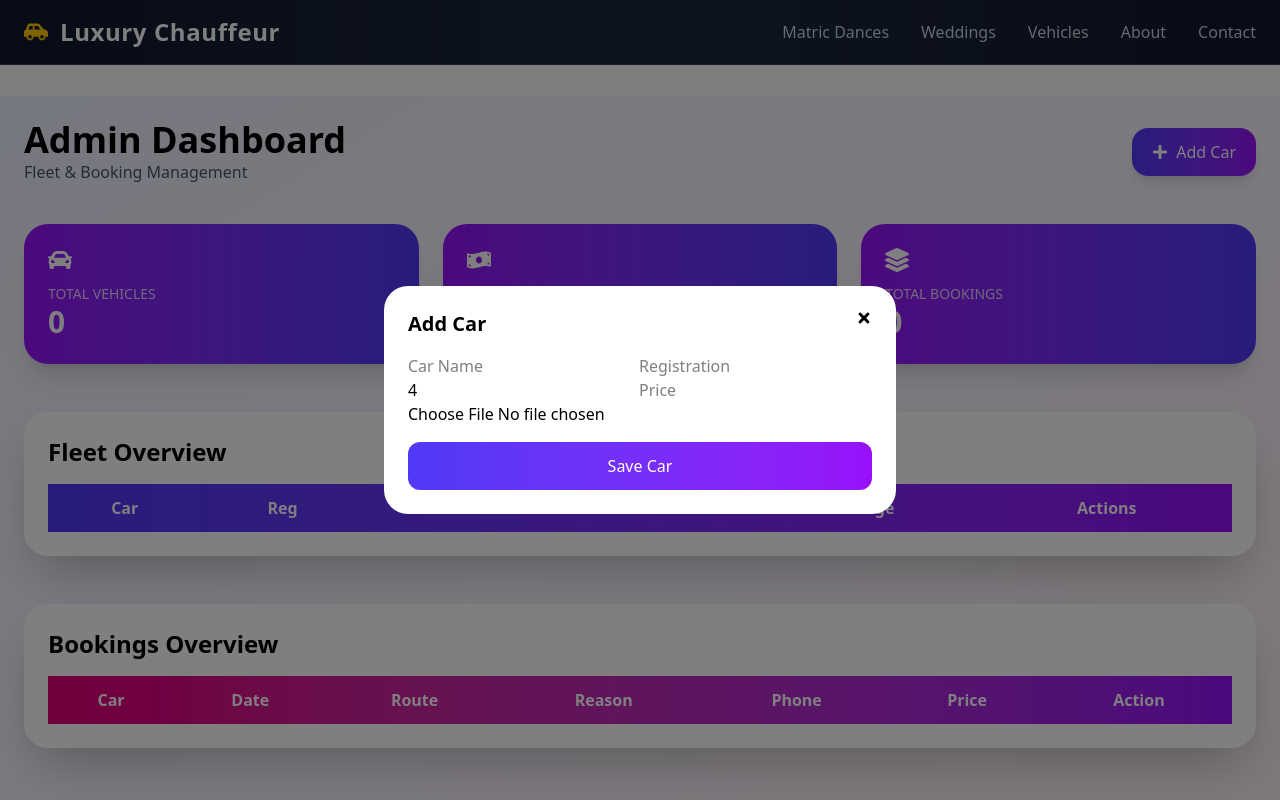
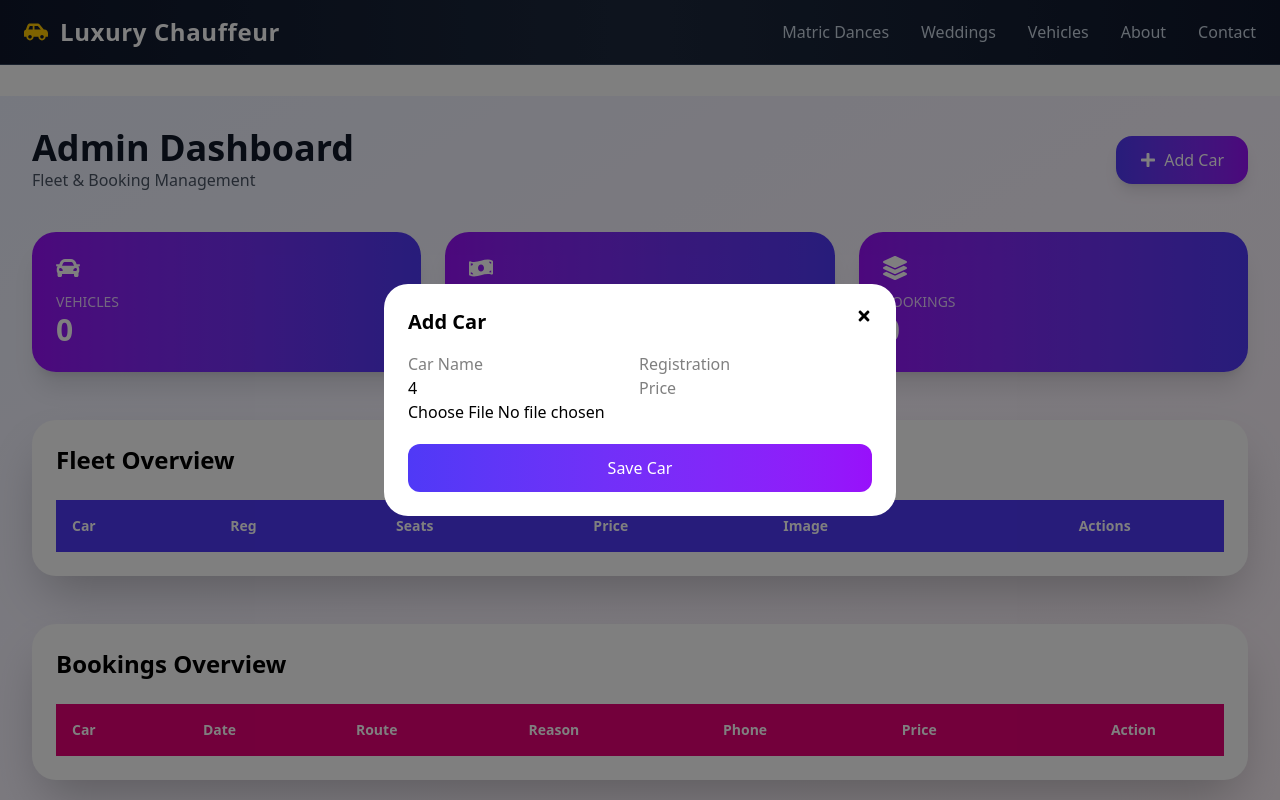
Before and after one commit to Matuku45/luxury-chauffeur-booking-system, a React (Vite) app: page /dashboard in a window 1280 px wide. Both pictures are taken after a click on the button "Add Car". Shown: the top 800 px of the page. Built offline with nearby package versions, Linux system fonts and the light colour scheme.

Commit message:
aligning the content of the table with the structure of the table

```diff
--- a/src/pages/dashboard.jsx
+++ b/src/pages/dashboard.jsx
@@ -11,17 +11,17 @@ import {
   FaCalendarAlt,
   FaMapMarkerAlt,
   FaPhone,
-  FaSuitcase
+  FaSuitcase,
 } from "react-icons/fa";
 
-/* ================= GLOBAL STORAGE KEYS ================= */
+/* ================= STORAGE KEYS ================= */
 const CAR_STORAGE_KEY = "cars";
 const BOOKINGS_KEY = "luxury_chauffeur_bookings";
 
-/* ================= DASHBOARD ================= */
+/* ================= DASHBOARD PAGE ================= */
 const Dashboard = () => {
-  /* ================= CARS ================= */
   const [cars, setCars] = useState([]);
+  const [bookings, setBookings] = useState([]);
   const [showModal, setShowModal] = useState(false);
   const [isEditing, setIsEditing] = useState(false);
 
@@ -31,11 +31,8 @@ const Dashboard = () => {
     reg: "",
     seats: 4,
     price: "",
-    image: ""
+    image: "",
   });
-
-  /* ================= BOOKINGS ================= */
-  const [bookings, setBookings] = useState([]);
 
   /* ================= LOAD DATA ================= */
   useEffect(() => {
@@ -48,11 +45,9 @@ const Dashboard = () => {
     localStorage.setItem(CAR_STORAGE_KEY, JSON.stringify(cars));
   }, [cars]);
 
-  /* ================= CAR HANDLERS ================= */
-  const handleChange = (e) => {
-    const { name, value } = e.target;
-    setNewCar((p) => ({ ...p, [name]: value }));
-  };
+  /* ================= CAR LOGIC ================= */
+  const handleChange = (e) =>
+    setNewCar((p) => ({ ...p, [e.target.name]: e.target.value }));
 
   const handleImageUpload = (e) => {
     const file = e.target.files[0];
@@ -63,26 +58,32 @@ const Dashboard = () => {
     reader.readAsDataURL(file);
   };
 
-  const handleSaveCar = (e) => {
+  const saveCar = (e) => {
     e.preventDefault();
-    if (isEditing) {
-      setCars((p) => p.map((c) => (c.id === newCar.id ? newCar : c)));
-    } else {
-      setCars((p) => [...p, { ...newCar, id: Date.now() }]);
-    }
-    resetForm();
+    setCars((p) =>
+      isEditing
+        ? p.map((c) => (c.id === newCar.id ? newCar : c))
+        : [...p, { ...newCar, id: Date.now() }]
+    );
+    closeModal();
   };
 
-  const handleDeleteCar = (id) =>
-    setCars((p) => p.filter((c) => c.id !== id));
-
-  const handleEdit = (car) => {
+  const editCar = (car) => {
     setNewCar(car);
     setIsEditing(true);
     setShowModal(true);
   };
 
-  const resetForm = () => {
+  const deleteCar = (id) =>
+    setCars((p) => p.filter((c) => c.id !== id));
+
+  const deleteBooking = (id) => {
+    const updated = bookings.filter((b) => b.id !== id);
+    setBookings(updated);
+    localStorage.setItem(BOOKINGS_KEY, JSON.stringify(updated));
+  };
+
+  const closeModal = () => {
     setShowModal(false);
     setIsEditing(false);
     setNewCar({
@@ -91,18 +92,10 @@ const Dashboard = () => {
       reg: "",
       seats: 4,
       price: "",
-      image: ""
+      image: "",
     });
   };
 
-  /* ================= BOOKING DELETE ================= */
-  const deleteBooking = (id) => {
-    const updated = bookings.filter((b) => b.id !== id);
-    setBookings(updated);
-    localStorage.setItem(BOOKINGS_KEY, JSON.stringify(updated));
-  };
-
-  /* ================= STATS ================= */
   const avgPrice =
     cars.length > 0
       ? Math.round(
@@ -112,49 +105,58 @@ const Dashboard = () => {
 
   /* ================= UI ================= */
   return (
-    <section className="min-h-screen p-6 bg-gradient-to-br from-indigo-50 via-purple-50 to-pink-50">
-
-      {/* ===== HEADER ===== */}
+    <section className="min-h-screen p-8 bg-gradient-to-br from-indigo-50 via-purple-50 to-pink-50">
+      {/* HEADER */}
       <div className="flex justify-between items-center mb-10">
         <div>
-          <h1 className="text-4xl font-extrabold">Admin Dashboard</h1>
+          <h1 className="text-4xl font-extrabold text-gray-900">
+            Admin Dashboard
+          </h1>
           <p className="text-gray-600">Fleet & Booking Management</p>
         </div>
 
         <button
           onClick={() => setShowModal(true)}
-          className="flex items-center gap-2 bg-gradient-to-r from-indigo-600 to-purple-600 text-white px-5 py-3 rounded-2xl shadow-lg hover:scale-105 transition"
+          className="flex items-center gap-2 bg-gradient-to-r from-indigo-600 to-purple-600 text-white px-6 py-3 rounded-2xl shadow-lg hover:scale-105 transition"
         >
           <FaPlus /> Add Car
         </button>
       </div>
 
-      {/* ===== STATS ===== */}
-      <div className="grid grid-cols-1 sm:grid-cols-2 md:grid-cols-3 gap-6 mb-12">
-        <StatCard icon={<FaCar />} title="Total Vehicles" value={cars.length} />
-        <StatCard icon={<FaMoneyBillWave />} title="Avg Price / Day" value={`R${avgPrice}`} />
-        <StatCard icon={<FaLayerGroup />} title="Total Bookings" value={bookings.length} />
+      {/* STATS */}
+      <div className="grid grid-cols-1 md:grid-cols-3 gap-6 mb-12">
+        <StatCard icon={<FaCar />} title="Vehicles" value={cars.length} />
+        <StatCard
+          icon={<FaMoneyBillWave />}
+          title="Avg Price / Day"
+          value={`R${avgPrice}`}
+        />
+        <StatCard
+          icon={<FaLayerGroup />}
+          title="Bookings"
+          value={bookings.length}
+        />
       </div>
 
-      {/* ================= FLEET TABLE ================= */}
-      <TableCard title="Fleet Overview">
-        <FleetTable cars={cars} onEdit={handleEdit} onDelete={handleDeleteCar} />
-      </TableCard>
+      {/* FLEET */}
+      <Card title="Fleet Overview">
+        <FleetTable cars={cars} onEdit={editCar} onDelete={deleteCar} />
+      </Card>
 
-      {/* ================= BOOKINGS TABLE ================= */}
-      <TableCard title="Bookings Overview">
+      {/* BOOKINGS */}
+      <Card title="Bookings Overview">
         <BookingsTable bookings={bookings} onDelete={deleteBooking} />
-      </TableCard>
+      </Card>
 
-      {/* ================= MODAL ================= */}
+      {/* MODAL */}
       <AnimatePresence>
         {showModal && (
           <Modal
-            onClose={resetForm}
-            onSubmit={handleSaveCar}
-            newCar={newCar}
-            handleChange={handleChange}
-            handleImageUpload={handleImageUpload}
+            onClose={closeModal}
+            onSubmit={saveCar}
+            car={newCar}
+            onChange={handleChange}
+            onImage={handleImageUpload}
             isEditing={isEditing}
           />
         )}
@@ -163,40 +165,52 @@ const Dashboard = () => {
   );
 };
 
-/* ================= SUB COMPONENTS ================= */
+/* ================= COMPONENTS ================= */
 
-const TableCard = ({ title, children }) => (
+const Card = ({ title, children }) => (
   <div className="bg-white rounded-3xl shadow-2xl p-6 mb-12">
-    <h2 className="text-2xl font-bold mb-4">{title}</h2>
+    <h2 className="text-2xl font-bold mb-6">{title}</h2>
     {children}
   </div>
 );
 
+/* ---------- FLEET TABLE ---------- */
 const FleetTable = ({ cars, onEdit, onDelete }) => (
-  <table className="w-full">
-    <thead className="bg-gradient-to-r from-indigo-600 to-purple-600 text-white">
+  <table className="w-full text-sm">
+    <thead className="bg-indigo-600 text-white">
       <tr>
-        <th className="p-3">Car</th>
-        <th className="p-3">Reg</th>
-        <th className="p-3">Seats</th>
-        <th className="p-3">Price</th>
-        <th className="p-3">Image</th>
-        <th className="p-3">Actions</th>
+        <th className="p-4 text-left">Car</th>
+        <th className="p-4 text-left">Reg</th>
+        <th className="p-4 text-left">Seats</th>
+        <th className="p-4 text-left">Price</th>
+        <th className="p-4 text-left">Image</th>
+        <th className="p-4 text-center">Actions</th>
       </tr>
     </thead>
     <tbody>
       {cars.map((c) => (
         <tr key={c.id} className="border-b hover:bg-indigo-50">
-          <td className="p-3 font-semibold">{c.name}</td>
-          <td className="p-3">{c.reg}</td>
-          <td className="p-3">{c.seats}</td>
-          <td className="p-3 text-green-600 font-bold">R{c.price}</td>
-          <td className="p-3">
-            {c.image && <img src={c.image} className="w-24 h-14 rounded-xl object-cover" />}
+          <td className="p-4 font-semibold">{c.name}</td>
+          <td className="p-4">{c.reg}</td>
+          <td className="p-4">{c.seats}</td>
+          <td className="p-4 font-bold text-green-600">R{c.price}</td>
+          <td className="p-4">
+            {c.image && (
+              <img
+                src={c.image}
+                className="w-24 h-14 rounded-xl object-cover"
+              />
+            )}
           </td>
-          <td className="p-3 flex gap-3">
-            <FaEdit className="cursor-pointer text-indigo-600" onClick={() => onEdit(c)} />
-            <FaTrash className="cursor-pointer text-red-600" onClick={() => onDelete(c.id)} />
+          <td className="p-4 flex justify-center gap-4">
+            <FaEdit
+              onClick={() => onEdit(c)}
+              className="cursor-pointer text-indigo-600"
+            />
+            <FaTrash
+              onClick={() => onDelete(c.id)}
+              className="cursor-pointer text-red-600"
+            />
           </td>
         </tr>
       ))}
@@ -204,33 +218,68 @@ const FleetTable = ({ cars, onEdit, onDelete }) => (
   </table>
 );
 
+/* ---------- BOOKINGS TABLE (ALIGNED) ---------- */
 const BookingsTable = ({ bookings, onDelete }) => (
-  <table className="w-full">
-    <thead className="bg-gradient-to-r from-pink-600 to-purple-600 text-white">
+  <table className="w-full text-sm">
+    <thead className="bg-pink-600 text-white">
       <tr>
-        <th className="p-3">Car</th>
-        <th className="p-3">Date</th>
-        <th className="p-3">Route</th>
-        <th className="p-3">Reason</th>
-        <th className="p-3">Phone</th>
-        <th className="p-3">Price</th>
-        <th className="p-3">Action</th>
+        <th className="p-4 text-left">Car</th>
+        <th className="p-4 text-left">Date</th>
+        <th className="p-4 text-left">Route</th>
+        <th className="p-4 text-left">Reason</th>
+        <th className="p-4 text-left">Phone</th>
+        <th className="p-4 text-left">Price</th>
+        <th className="p-4 text-center">Action</th>
       </tr>
     </thead>
     <tbody>
       {bookings.map((b) => (
         <tr key={b.id} className="border-b hover:bg-pink-50">
-          <td className="p-3 font-semibold">{b.carName}</td>
-          <td className="p-3 flex items-center gap-2"><FaCalendarAlt />{b.pickUpDate}</td>
-          <td className="p-3">
-            <FaMapMarkerAlt className="inline text-green-500" /> {b.pickUpLocation}<br/>
-            <FaMapMarkerAlt className="inline text-red-500" /> {b.finalLocation}
+          <td className="p-4 font-semibold">{b.carName}</td>
+
+          <td className="p-4">
+            <div className="flex items-center gap-2">
+              <FaCalendarAlt />
+              {b.pickUpDate}
+            </div>
           </td>
-          <td className="p-3 flex items-center gap-2"><FaSuitcase />{b.bookingReason}</td>
-          <td className="p-3 flex items-center gap-2"><FaPhone />{b.clientPhone}</td>
-          <td className="p-3 text-amber-600 font-bold">R{b.pricePerDay}</td>
-          <td className="p-3">
-            <FaTrash onClick={() => onDelete(b.id)} className="text-red-600 cursor-pointer" />
+
+          <td className="p-4">
+            <div className="flex flex-col gap-1">
+              <div className="flex items-center gap-2 text-green-600">
+                <FaMapMarkerAlt />
+                {b.pickUpLocation}
+              </div>
+              <div className="flex items-center gap-2 text-red-600">
+                <FaMapMarkerAlt />
+                {b.finalLocation}
+              </div>
+            </div>
+          </td>
+
+          <td className="p-4">
+            <div className="flex items-center gap-2">
+              <FaSuitcase />
+              {b.bookingReason}
+            </div>
+          </td>
+
+          <td className="p-4">
+            <div className="flex items-center gap-2">
+              <FaPhone />
+              {b.clientPhone}
+            </div>
+          </td>
+
+          <td className="p-4 font-bold text-amber-600">
+            R{Number(b.pricePerDay).toLocaleString()}
+          </td>
+
+          <td className="p-4 text-center">
+            <FaTrash
+              onClick={() => onDelete(b.id)}
+              className="inline cursor-pointer text-red-600 hover:scale-110"
+            />
           </td>
         </tr>
       ))}
@@ -238,7 +287,8 @@ const BookingsTable = ({ bookings, onDelete }) => (
   </table>
 );
 
-const Modal = ({ onClose, onSubmit, newCar, handleChange, handleImageUpload, isEditing }) => (
+/* ---------- MODAL ---------- */
+const Modal = ({ onClose, onSubmit, car, onChange, onImage, isEditing }) => (
   <motion.div className="fixed inset-0 bg-black/50 flex items-center justify-center z-50">
     <motion.form
       onSubmit={onSubmit}
@@ -247,27 +297,33 @@ const Modal = ({ onClose, onSubmit, newCar, handleChange, handleImageUpload, isE
       animate={{ scale: 1 }}
     >
       <div className="flex justify-between mb-4">
-        <h3 className="text-xl font-bold">{isEditing ? "Edit Car" : "Add Car"}</h3>
-        <FaTimes className="cursor-pointer" onClick={onClose} />
+        <h3 className="text-xl font-bold">
+          {isEditing ? "Edit Car" : "Add Car"}
+        </h3>
+        <FaTimes onClick={onClose} className="cursor-pointer" />
       </div>
 
-      <input className="input" name="name" value={newCar.name} onChange={handleChange} placeholder="Car Name" />
-      <input className="input" name="reg" value={newCar.reg} onChange={handleChange} placeholder="Registration" />
-      <input className="input" type="number" name="seats" value={newCar.seats} onChange={handleChange} />
-      <input className="input" type="number" name="price" value={newCar.price} onChange={handleChange} placeholder="Price" />
-      <input type="file" onChange={handleImageUpload} />
+      <input className="input" name="name" value={car.name} onChange={onChange} placeholder="Car Name" />
+      <input className="input" name="reg" value={car.reg} onChange={onChange} placeholder="Registration" />
+      <input className="input" type="number" name="seats" value={car.seats} onChange={onChange} />
+      <input className="input" type="number" name="price" value={car.price} onChange={onChange} placeholder="Price" />
+      <input type="file" onChange={onImage} />
 
-      {newCar.image && <img src={newCar.image} className="mt-3 rounded-xl h-32 object-cover" />}
+      {car.image && <img src={car.image} className="mt-3 rounded-xl h-32 object-cover" />}
 
-      <button className="w-full mt-4 bg-gradient-to-r from-indigo-600 to-purple-600 text-white py-3 rounded-xl">
+      <button className="w-full mt-5 bg-gradient-to-r from-indigo-600 to-purple-600 text-white py-3 rounded-xl">
         {isEditing ? "Update Car" : "Save Car"}
       </button>
     </motion.form>
   </motion.div>
 );
 
+/* ---------- STAT CARD ---------- */
 const StatCard = ({ icon, title, value }) => (
-  <motion.div whileHover={{ scale: 1.05 }} className="bg-gradient-to-r from-purple-600 to-indigo-600 text-white p-6 rounded-3xl shadow-xl">
+  <motion.div
+    whileHover={{ scale: 1.05 }}
+    className="bg-gradient-to-r from-purple-600 to-indigo-600 text-white p-6 rounded-3xl shadow-xl"
+  >
     <div className="text-2xl">{icon}</div>
     <p className="mt-3 text-sm uppercase opacity-80">{title}</p>
     <p className="text-3xl font-bold">{value}</p>
```
